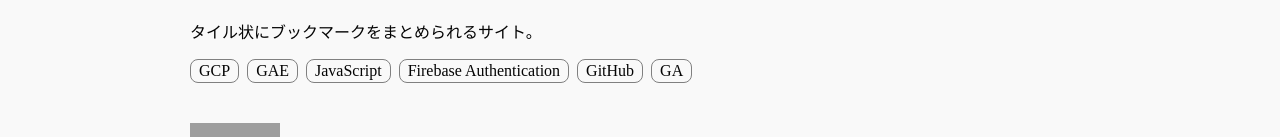
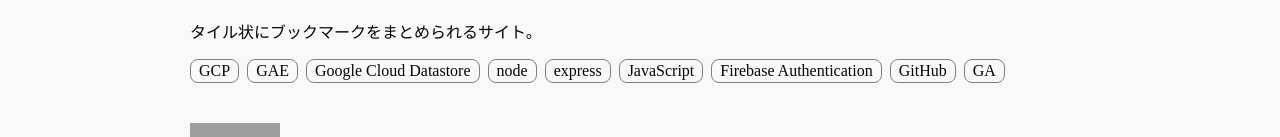
Before and after one commit to oilstand/portfolio, a Nuxt app: page / in a window 1280 px wide. Shown: the part 591-728 px from the top of the page. Built offline with nearby package versions, Linux system fonts and the light colour scheme; grey boxes are pictures that could not be loaded.

Commit message:
tech_list 修正

```diff
--- a/pages/index.vue
+++ b/pages/index.vue
@@ -55,6 +55,9 @@
                 <ul class="tech_list" style="">
                     <li style="">GCP</li>
                     <li style="">GAE</li>
+                    <li style="">Google Cloud Datastore</li>
+                    <li style="">node</li>
+                    <li style="">express</li>
                     <li style="">JavaScript</li>
                     <li style="">Firebase Authentication</li>
                     <li style="">GitHub</li>
```
